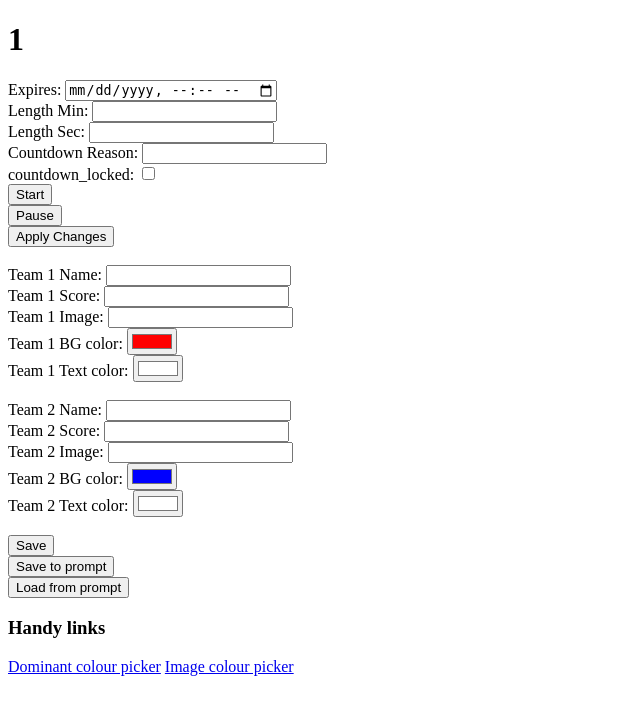
After one commit to maxfire2008/scoreboard, a Flask app: page /manage/1 in a window 1280 px wide. The commit adds this page. Shown: the top 715 px of the page, without its empty margins (0-640 px from the left). Run offline with Flask 2, Linux system fonts and the light colour scheme.

Commit message:
finished?

```diff
--- a/app.py
+++ b/app.py
@@ -11,6 +11,10 @@ socketio = flask_socketio.SocketIO(app)
 @app.route("/view/<game>")
 def view(game):
     return flask.render_template("view.html", game=game)
+
+@app.route("/manage/<game>")
+def manage(game):
+    return flask.render_template("manage.html", game=game)
 
 @socketio.on('join')
 def on_join(data):
@@ -26,9 +30,9 @@ def on_leave(data):
 
 @app.route("/update/<game>", methods=['POST'])
 def update(game):
-    flask_socketio.emit(
+    socketio.emit(
         'update',
-        flask.request.data,
+        flask.request.form,
         room=game
     )
     return "OK"
--- a/pyproject.toml
+++ b/pyproject.toml
@@ -8,6 +8,7 @@ authors = ["maxfire2008 <22722054+maxfire2008@users.noreply.github.com>"]
 python = "^3.10"
 Flask = "^2.2.2"
 Flask-SocketIO = "^5.3.1"
+eventlet = "^0.33.1"
 
 [tool.poetry.dev-dependencies]
 
--- /dev/null
+++ b/templates/manage.html
@@ -0,0 +1,151 @@
+<!DOCTYPE html>
+<html>
+    <head>
+        <title>Control</title>
+    </head>
+    <body>
+        <h1>{{ game }}</h1>
+        Expires: <input id="countdown_expires" type="datetime-local" /><br />
+        Length Min: <input id="timer_length_min" type="number" /><br />
+        Length Sec: <input id="timer_length_sec" type="number" /><br />
+        Countdown Reason: <input id="countdown_reason" type="text" /><br />
+        countdown_locked: <input id="countdown_locked" type="checkbox" /><br />
+        <button id="timer_start">Start</button><br />
+        <button id="timer_pause">Pause</button><br />
+        <button id="apply_changes">Apply Changes</button><br />
+        <br />
+        Team 1 Name: <input id="team_1_name" type="text" /><br />
+        Team 1 Score: <input id="team_1_score" type="number" /><br />
+        Team 1 Image: <input id="team_1_image" type="text" /><br />
+        Team 1 BG color:
+        <input
+            id="team_1_background_color"
+            type="color"
+            value="#ff0000"
+        /><br />
+        Team 1 Text color:
+        <input id="team_1_text_color" type="color" value="#ffffff" /><br />
+        <br />
+        Team 2 Name: <input id="team_2_name" type="text" /><br />
+        Team 2 Score: <input id="team_2_score" type="number" /><br />
+        Team 2 Image: <input id="team_2_image" type="text" value="" /><br />
+        Team 2 BG color:
+        <input
+            id="team_2_background_color"
+            type="color"
+            value="#0000ff"
+        /><br />
+        Team 2 Text color:
+        <input id="team_2_text_color" type="color" value="#ffffff" /><br />
+        <br />
+        <button id="save_button">Save</button><br />
+        <button id="save_to_prompt">Save to prompt</button><br />
+        <button id="load_from_prompt">Load from prompt</button>
+        <h3>Handy links</h3>
+        <a href="https://www.imgonline.com.ua/eng/get-dominant-colors.php"
+            >Dominant colour picker</a
+        >
+        <a href="https://imagecolorpicker.com/en">Image colour picker</a>
+        <!-- jquery -->
+        <script
+            src="https://code.jquery.com/jquery-3.5.1.min.js"
+            integrity="sha256-9/aliU8dGd2tb6OSsuzixeV4y/faTqgFtohetphbbj0="
+            crossorigin="anonymous"
+        ></script>
+        <script>
+            $("#timer_start").on("click", function () {
+                $("#countdown_locked").prop("checked", false);
+                var length_min = $("#timer_length_min").val();
+                var length_sec = $("#timer_length_sec").val();
+                $("#countdown_expires").val(
+                    new Date(
+                        new Date(
+                            new Date().getTime() +
+                                length_min * 60000 +
+                                length_sec * 1000
+                        ) -
+                            new Date().getTimezoneOffset() * 60000
+                    )
+                        .toISOString()
+                        .slice(0, 19)
+                );
+
+                applyChanges();
+            });
+            $("#timer_pause").on("click", function () {
+                var now = new Date();
+                var diff = new Date($("#countdown_expires").val()) - now;
+                $("#timer_length_min").val(Math.floor(diff / 60000));
+                $("#timer_length_sec").val(Math.floor((diff % 60000) / 1000));
+                $("#countdown_locked").prop("checked", true);
+                applyChanges();
+            });
+
+            function applyChanges() {
+                $.ajax({
+                    url: "/update/{{ game }}",
+                    type: "POST",
+                    data: {
+                        countdown_expires: $("#countdown_expires").val(),
+                        countdown_remaining:
+                            $("#timer_length_min").val() * 60000 +
+                            $("#timer_length_sec").val() * 1000,
+                        countdown_locked: $("#countdown_locked").prop("checked"),
+                        countdown_reason: $("#countdown_reason").val(),
+                        team_1_name: $("#team_1_name").val(),
+                        team_1_score: $("#team_1_score").val(),
+                        team_1_image: $("#team_1_image").val(),
+                        team_1_background_color: $(
+                            "#team_1_background_color"
+                        ).val(),
+                        team_1_text_color: $("#team_1_text_color").val(),
+                        team_2_name: $("#team_2_name").val(),
+                        team_2_score: $("#team_2_score").val(),
+                        team_2_image: $("#team_2_image").val(),
+                        team_2_background_color: $(
+                            "#team_2_background_color"
+                        ).val(),
+                        team_2_text_color: $("#team_2_text_color").val(),
+                    },
+                    success: function (data) {
+                        console.log(data);
+                    },
+                });
+            }
+
+            $("#apply_changes").on("click", applyChanges);
+            $("#save_button").on("click", saveData);
+            $("#save_to_prompt").on("click", function () {
+                prompt("Copy", exportData());
+            });
+            $("#load_from_prompt").on("click", function () {
+                importData(JSON.parse(prompt("Paste")));
+            });
+
+            function exportData() {
+                data = {};
+                $("input").each(function () {
+                    data[$(this).attr("id")] = $(this).val();
+                });
+                return JSON.stringify(data);
+            }
+            function saveData() {
+                localStorage.setItem("{{ game }}_params", exportData());
+            }
+
+            function importData(data) {
+                for (var key in data) {
+                    $("#" + key).val(data[key]);
+                }
+            }
+
+            function loadData() {
+                data = JSON.parse(localStorage.getItem("{{ game }}_params"));
+                if (data) {
+                    importData(data);
+                }
+            }
+            loadData();
+        </script>
+    </body>
+</html>
```
Also changed, not shown: templates/view.html (+124 -0 lines), static/missing.png (added), 2 other files.
